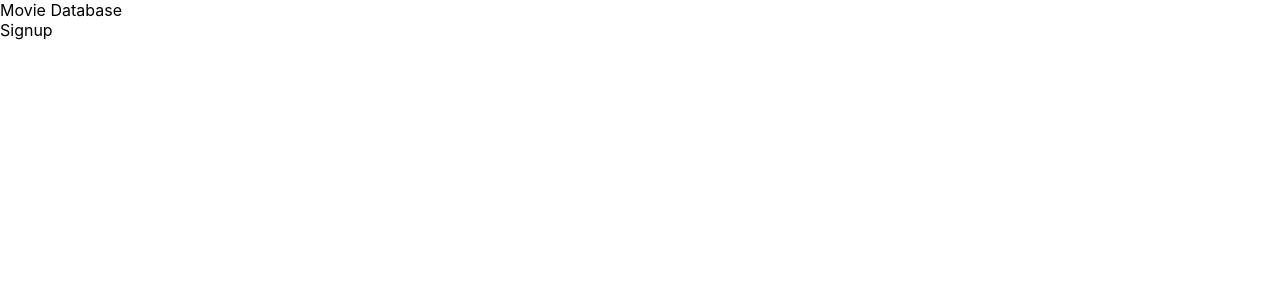
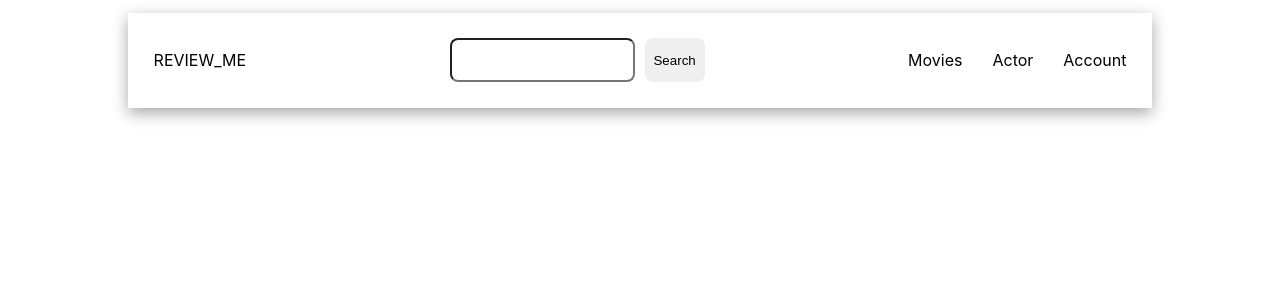
Before and after one commit to skbhoi2001/frontend_movie, a Next.js app: page / in a window 1280 px wide. Shown: the top 300 px of the page. Built offline with nearby package versions, Linux system fonts and the light colour scheme.

Commit message:
nav initial done

```diff
--- a/components/Component/Navbar.jsx
+++ b/components/Component/Navbar.jsx
@@ -2,6 +2,7 @@ import React from 'react';
 import Styles from '../../styles/Navbar.module.css';
 import { useCookies } from 'react-cookie';
 import { useRouter } from 'next/router';
+import Link from 'next/link';
 
 const Navbar = () => {
   const [cookieData, setCookieData, removeCookie] = useCookies();
@@ -16,8 +17,8 @@ const Navbar = () => {
     router.push('/');
   };
   return (
-    <div>
-      <div>Movie Database</div>
+    <div className={Styles.navContainer}>
+      {/* <div>Movie Database</div>
       <div>
         {cookieData?.usertoken && cookieData?.userstatus ? (
           <div>
@@ -27,6 +28,22 @@ const Navbar = () => {
         ) : (
           <a href='/auth/signup'>Signup</a>
         )}
+      </div> */}
+      <div>REVIEW_ME</div>
+      <div>
+        <input className={Styles.searchInput} type="text" />
+        <button className={Styles.buttonSearch}>Search</button>
+      </div>
+      <div className={Styles.NavDataContainer}>
+        <div>Movies</div>
+        <div>Actor</div>
+        {
+          cookieData?.usertoken && cookieData?.userstatus ?(
+            <div>Account</div>
+          ):(
+            <Link href='/auth/signup'>Account</Link>
+          )
+        }
       </div>
     </div>
   );
--- a/styles/Navbar.module.css
+++ b/styles/Navbar.module.css
@@ -0,0 +1,25 @@
+.navContainer{
+    display: flex;
+    justify-content: space-between;
+    align-items: center;
+    width: 80%;
+    margin: 1% 10%;
+    padding: 2%;
+    position: fixed;
+    box-shadow: rgba(0, 0, 0, 0.35) 0px 5px 15px;
+}
+.NavDataContainer{
+    display: flex;
+    gap: 30px;
+}
+.searchInput{
+    height: 44px;
+    margin-right: 10px;
+    border-radius: 8px;
+}
+.buttonSearch{
+    height: 44px;
+    width: 60px;
+    border-radius: 8px;
+    border: 0px;
+}
```
